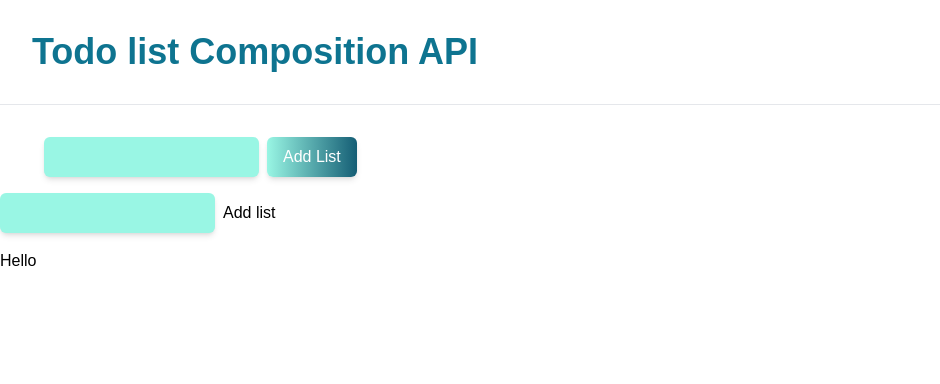
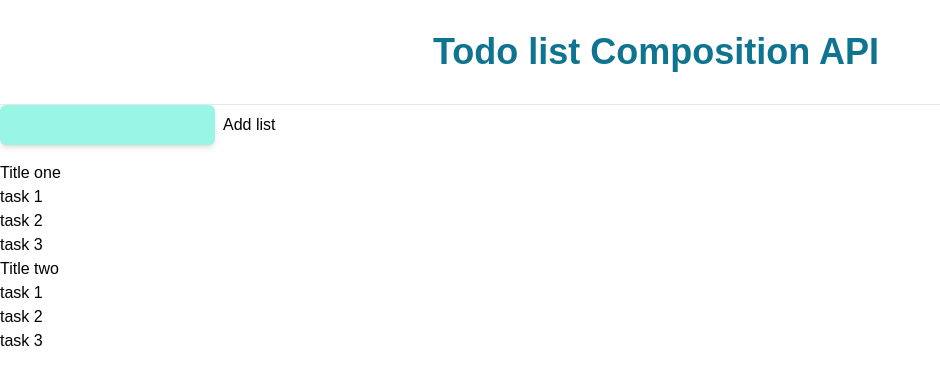
Before and after one commit to Slipmaks/tasks-list, a Vue app: page / in a window 1280 px wide. Shown: the top 384 px of the page, without its empty margins (0-940 px from the left). Built offline with nearby package versions, Linux system fonts and the light colour scheme.

Commit message:
UserTaskList component updated

```diff
--- a/src/App.vue
+++ b/src/App.vue
@@ -1,17 +1,28 @@
 <template>
-  <div>
+  <!-- Header -->
+  <div class="text-center">
     <h1 class="text-cyan-700 font-extrabold text-4xl my-8 ml-8">{{ msg }}</h1>
     <hr />
   </div>
 
-  <div>
+  <!-- Old list  -->
+  <div hidden>
     <List />
   </div>
+
+  <!-- New list  -->
   <input
     class="bg-teal-200 mb-4 mr-2 shadow-md rounded-md outline-teal-800 outline-1 py-2 pl-2"
     v-model="listTitle"
-  /><button @click="addListToArray">Add list</button>
-  <user-task-list></user-task-list>
+  />
+  <button @click="addListToArray">Add list</button>
+  <user-task-list
+    v-for="list in listArray"
+    :key="list.id"
+    :id="list.id"
+    :title="list.title"
+    :tasks="list.tasks"
+  ></user-task-list>
 </template>
 
 <script setup>
@@ -20,10 +31,21 @@ import List from "./components/List.vue";
 const msg = "Todo list Composition API";
 
 const listTitle = ref("");
-const listArray = ref([]);
+const listArray = ref([
+  {
+    id: 1,
+    title: "Title one",
+    tasks: ["task 1", "task 2", "task 3"],
+  },
+  {
+    id: 2,
+    title: "Title two",
+    tasks: ["task 1", "task 2", "task 3"],
+  },
+]);
 
 const addListToArray = () => {
-  const list = {};
+  // const list = {};
   listArray.push();
 };
 </script>
--- a/src/components/UserTaskList.vue
+++ b/src/components/UserTaskList.vue
@@ -1,6 +1,15 @@
 <template>
-  <section><h1>Hello</h1></section>
+  <section>
+    <h1>{{ title }}</h1>
+    <ul>
+      <li v-for="task in tasks" :key="task">{{ task }}</li>
+    </ul>
+  </section>
 </template>
-<script>
-export default {};
+<script setup>
+defineProps({
+  id: Number,
+  title: String,
+  tasks: Array,
+});
 </script>
```
